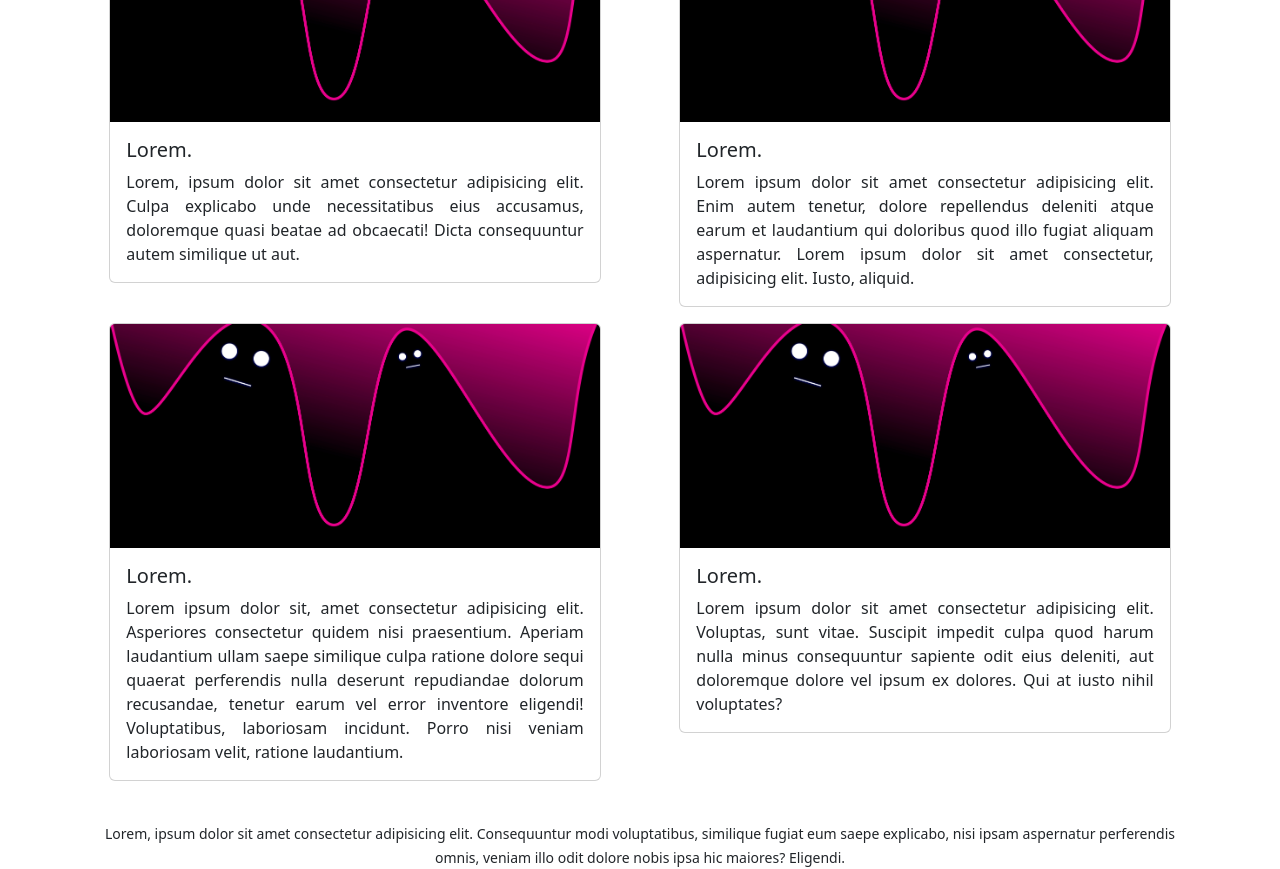
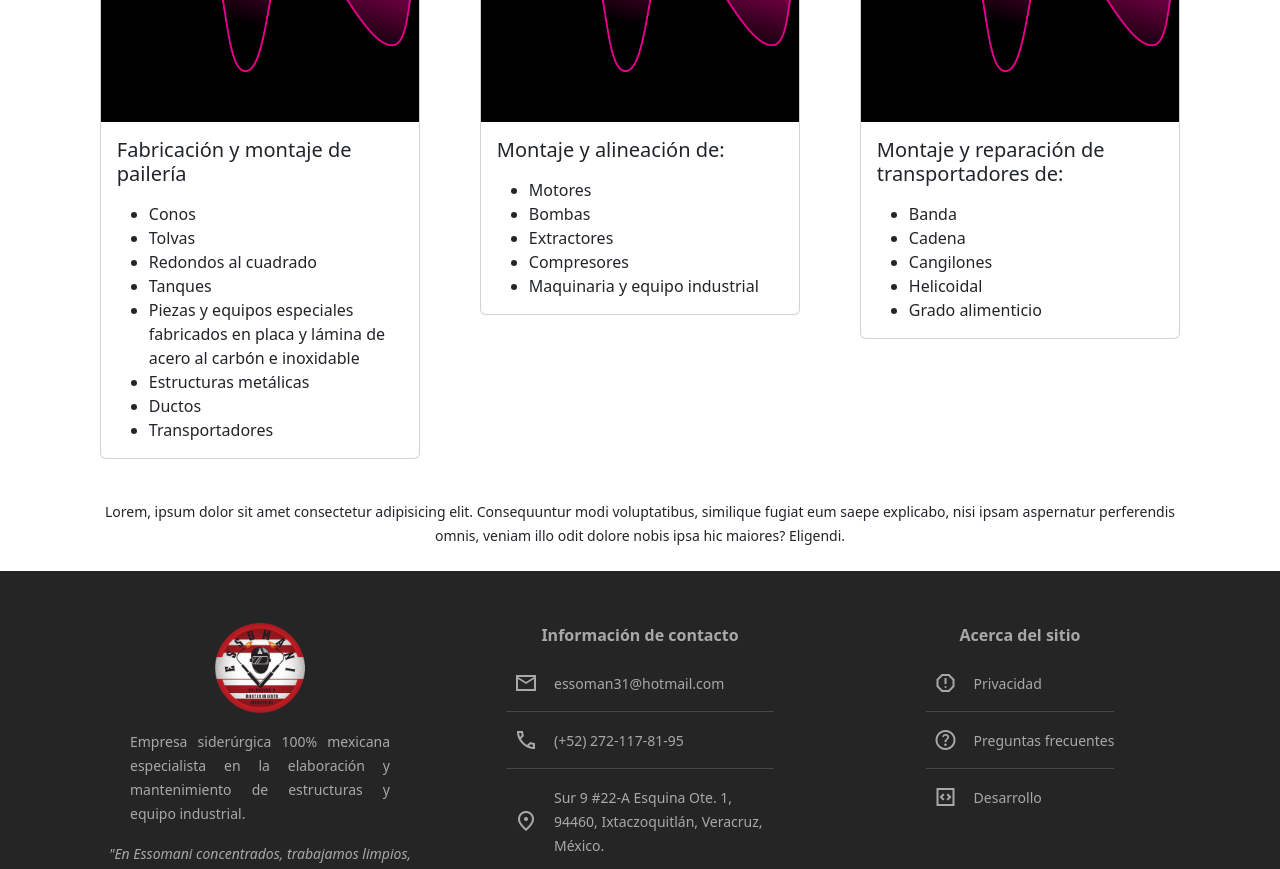
Before and after one commit to Poncho03/essomani, an Angular app: page /services in a window 1280 px wide. Shown: the part 1140-2009 px from the top of the page. Built offline with nearby package versions, Linux system fonts and the light colour scheme.

Commit message:
Información de servicios
Se termina diseño de sección de productos que ofrece la empresa

```diff
--- /dev/null
+++ b/src/app/interfaces/products.ts
@@ -0,0 +1,4 @@
+export interface Products {
+    title: string;
+    products: string[];
+}
--- a/src/app/pages/companies/companies.component.html
+++ b/src/app/pages/companies/companies.component.html
@@ -9,7 +9,7 @@
             <div class="card">
                 <img src="{{speciality.image}}" class="card-img-top info-image" alt="...">
                 <div class="card-body">
-                    <h5 class="card-title">{{speciality.title}}</h5>
+                    <p class="card-title text-center">{{speciality.title}}</p>
                     <!-- <p class="card-text text-justify">
                         Lorem, ipsum dolor sit amet consectetur adipisicing elit. Culpa explicabo unde necessitatibus eius accusamus, doloremque quasi beatae ad obcaecati! Dicta consequuntur autem similique ut aut.
                     </p> -->
--- a/src/app/pages/products/products.component.html
+++ b/src/app/pages/products/products.component.html
@@ -7,49 +7,14 @@
     <p class="text-center"><strong>Lorem ipsum dolor sit amet consectetur adipisicing elit. Labore:</strong></p>
 
     <div class="row">
-        <div class="col-lg-6 col-sm-12 mb-3">
+        <div class="col-lg-4 col-sm-12 mb-3" *ngFor="let product of products">
             <div class="card">
                 <img src="assets/img/test.jpg" class="card-img-top info-image" alt="...">
                 <div class="card-body">
-                    <h5 class="card-title">Lorem.</h5>
-                    <p class="card-text text-justify">
-                        Lorem, ipsum dolor sit amet consectetur adipisicing elit. Culpa explicabo unde necessitatibus eius accusamus, doloremque quasi beatae ad obcaecati! Dicta consequuntur autem similique ut aut.
-                    </p>
-                </div>
-            </div>
-        </div>
-        <div class="col-lg-6 col-sm-12 mb-3">
-            <div class="card">
-                <img src="assets/img/test.jpg" class="card-img-top info-image" alt="...">
-                <div class="card-body">
-                    <h5 class="card-title">Lorem.</h5>
-                    <p class="card-text text-justify">
-                        Lorem ipsum dolor sit amet consectetur adipisicing elit. Enim autem tenetur, dolore repellendus deleniti atque earum et laudantium qui doloribus quod illo fugiat aliquam aspernatur. Lorem ipsum dolor sit amet consectetur, adipisicing elit. Iusto, aliquid.
-                    </p>
-                </div>
-            </div>
-        </div>
-    </div>
-    <div class="row">
-        <div class="col-lg-6 col-sm-12 mb-3">
-            <div class="card">
-                <img src="assets/img/test.jpg" class="card-img-top info-image" alt="...">
-                <div class="card-body">
-                    <h5 class="card-title">Lorem.</h5>
-                    <p class="card-text text-justify">
-                        Lorem ipsum dolor sit, amet consectetur adipisicing elit. Asperiores consectetur quidem nisi praesentium. Aperiam laudantium ullam saepe similique culpa ratione dolore sequi quaerat perferendis nulla deserunt repudiandae dolorum recusandae, tenetur earum vel error inventore eligendi! Voluptatibus, laboriosam incidunt. Porro nisi veniam laboriosam velit, ratione laudantium.
-                    </p>
-                </div>
-            </div>
-        </div>
-        <div class="col-lg-6 col-sm-12 mb-3">
-            <div class="card">
-                <img src="assets/img/test.jpg" class="card-img-top info-image" alt="...">
-                <div class="card-body">
-                    <h5 class="card-title">Lorem.</h5>
-                    <p class="card-text text-justify">
-                        Lorem ipsum dolor sit amet consectetur adipisicing elit. Voluptas, sunt vitae. Suscipit impedit culpa quod harum nulla minus consequuntur sapiente odit eius deleniti, aut doloremque dolore vel ipsum ex dolores. Qui at iusto nihil voluptates?
-                    </p>
+                    <h5 class="card-title mb-3">{{product.title}}</h5>
+                    <ul class="card-text">
+                        <li *ngFor="let details of product.products">{{details}}</li>
+                    </ul>
                 </div>
             </div>
         </div>
--- a/src/app/pages/products/products.component.ts
+++ b/src/app/pages/products/products.component.ts
@@ -1,15 +1,26 @@
-import { Component } from '@angular/core';
+import { Component, OnInit } from '@angular/core';
 import { Images } from 'src/app/interfaces/image';
+import { Products } from 'src/app/interfaces/products';
+import { BaseService } from 'src/app/services/base.service';
 
 @Component({
   selector: 'app-products',
   templateUrl: './products.component.html',
   styleUrls: ['./products.component.scss']
 })
-export class ProductsComponent {
+export class ProductsComponent implements OnInit {
 
+  public products: Products[] = [];
   public images: Images[] = [
     { url: "assets/img/test.jpg" }
   ];
 
+  constructor(private baseService: BaseService) {}
+
+  ngOnInit(): void {
+    this.baseService.getProducts()
+    .subscribe(response => {
+      this.products = response;
+    })
+  }
 }
--- a/src/app/services/base.service.ts
+++ b/src/app/services/base.service.ts
@@ -2,6 +2,7 @@ import { HttpClient } from '@angular/common/http';
 import { Injectable } from '@angular/core';
 import { Observable } from 'rxjs';
 import { Compromise } from '../interfaces/compromise';
+import { Products } from '../interfaces/products';
 import { Specialities } from '../interfaces/specialities';
 import { Values } from '../interfaces/values';
 
@@ -13,6 +14,7 @@ export class BaseService {
   private valuesUrl: string = "assets/json/values.json";
   private compromiseUrl: string = "assets/json/compromise.json";
   private specialitiesUrl: string = "assets/json/specialities.json";
+  private productssUrl: string = "assets/json/products.json";
 
   constructor(private http: HttpClient) { }
 
@@ -27,4 +29,8 @@ export class BaseService {
   public getSpecialities(): Observable<Specialities[]> {
     return this.http.get(this.specialitiesUrl) as Observable<Specialities[]>;
   }
+
+  public getProducts(): Observable<Products[]> {
+    return this.http.get(this.productssUrl) as Observable<Products[]>;
+  }
 }
--- /dev/null
+++ b/src/assets/json/products.json
@@ -0,0 +1,14 @@
+[
+    {
+        "title": "Fabricación y montaje de pailería",
+        "products": ["Conos", "Tolvas", "Redondos al cuadrado", "Tanques", "Piezas y equipos especiales fabricados en placa y lámina de acero al carbón e inoxidable", "Estructuras metálicas", "Ductos", "Transportadores"]
+    },
+    {
+        "title": "Montaje y alineación de:",
+        "products": ["Motores", "Bombas", "Extractores", "Compresores", "Maquinaria y equipo industrial"]
+    },
+    {
+        "title": "Montaje y reparación de transportadores de:",
+        "products": ["Banda", "Cadena", "Cangilones", "Helicoidal", "Grado alimenticio"]
+    }
+]
```
